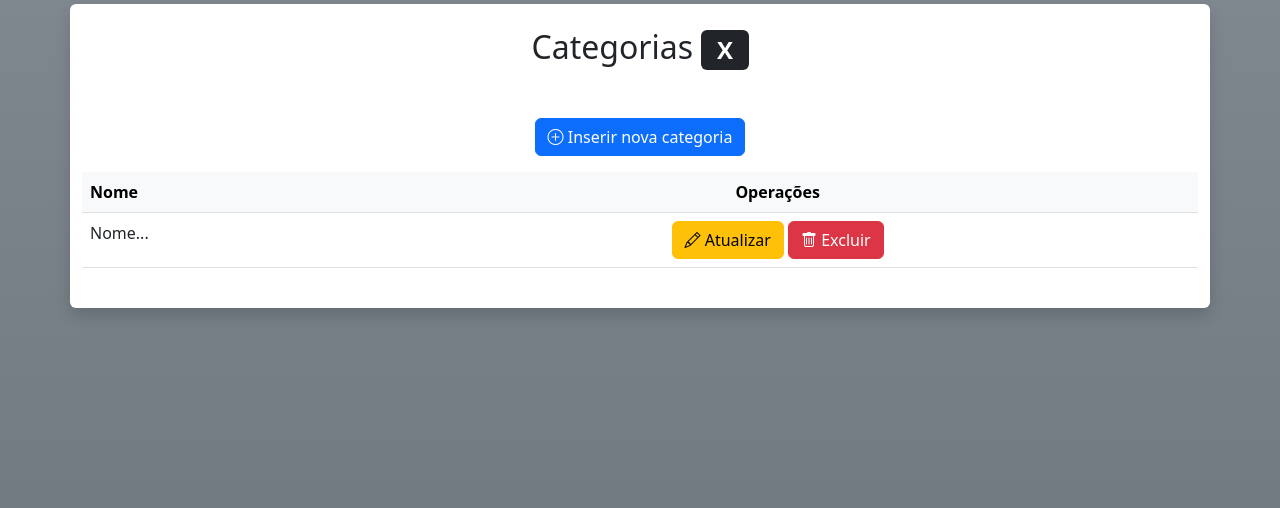
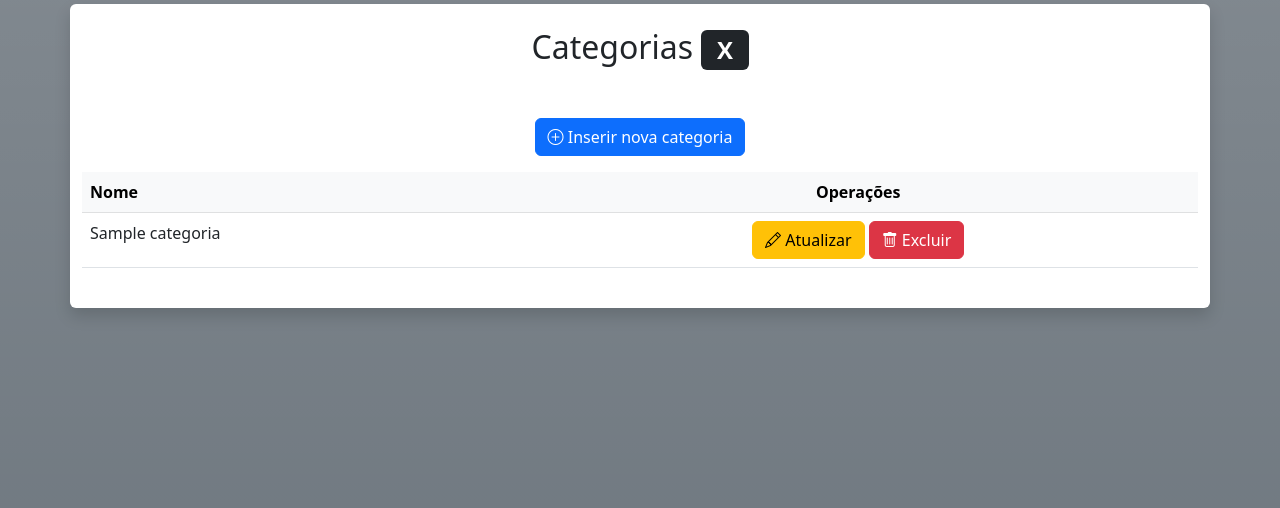
Before and after one commit to valeskamdev/microblog-poo, a PHP site: page /admin/categorias.php in a window 1280 px wide. Shown: the part 73-581 px from the top of the page. Run offline with PHP 8.4, Linux system fonts and the light colour scheme; the visitor is signed in with stand-in values (Sample User, id 1); tables that the repository leaves empty hold one stand-in row (values such as "Sample post").

Commit message:
feat: criacao da funcao listar

```diff
--- a/admin/categorias.php
+++ b/admin/categorias.php
@@ -1,8 +1,12 @@
 <?php
+
+use Microblog\Categoria;
+
 require_once "../inc/cabecalho-admin.php";
+
+$categoria = new Categoria();
+$todasCategorias = $categoria->listar();
 ?>
-
-
 <div class="row">
 	<article class="col-12 bg-white rounded shadow my-1 py-4">
 
@@ -27,9 +31,9 @@ require_once "../inc/cabecalho-admin.php";
 				</thead>
 
 				<tbody>
-
+          <?php foreach ($todasCategorias as $categoria) : ?>
 					<tr>
-						<td> Nome... </td>
+						<td><?=$categoria['nome']?></td>
 						<td class="text-center">
 							<a class="btn btn-warning"
 							href="categoria-atualiza.php">
@@ -42,6 +46,7 @@ require_once "../inc/cabecalho-admin.php";
 							</a>
 						</td>
 					</tr>
+        <?php endforeach; ?>
 
 				</tbody>
 			</table>
--- a/src/Categoria.php
+++ b/src/Categoria.php
@@ -28,6 +28,20 @@ class Categoria
         }
     }
 
+    public function listar() : array
+    {
+        $sql = "SELECT * FROM categorias ORDER BY nome";
+
+        try {
+            $stmt = $this->conexao->prepare($sql);
+            $stmt->execute();
+            $result = $stmt->fetchAll(PDO::FETCH_ASSOC);
+        } catch (Exception $e) {
+            die("Erro ao listar categorias: " . $e->getMessage());
+        }
+        return $result;
+    }
+
     public function getId(): int
     {
         return $this->id;
```
